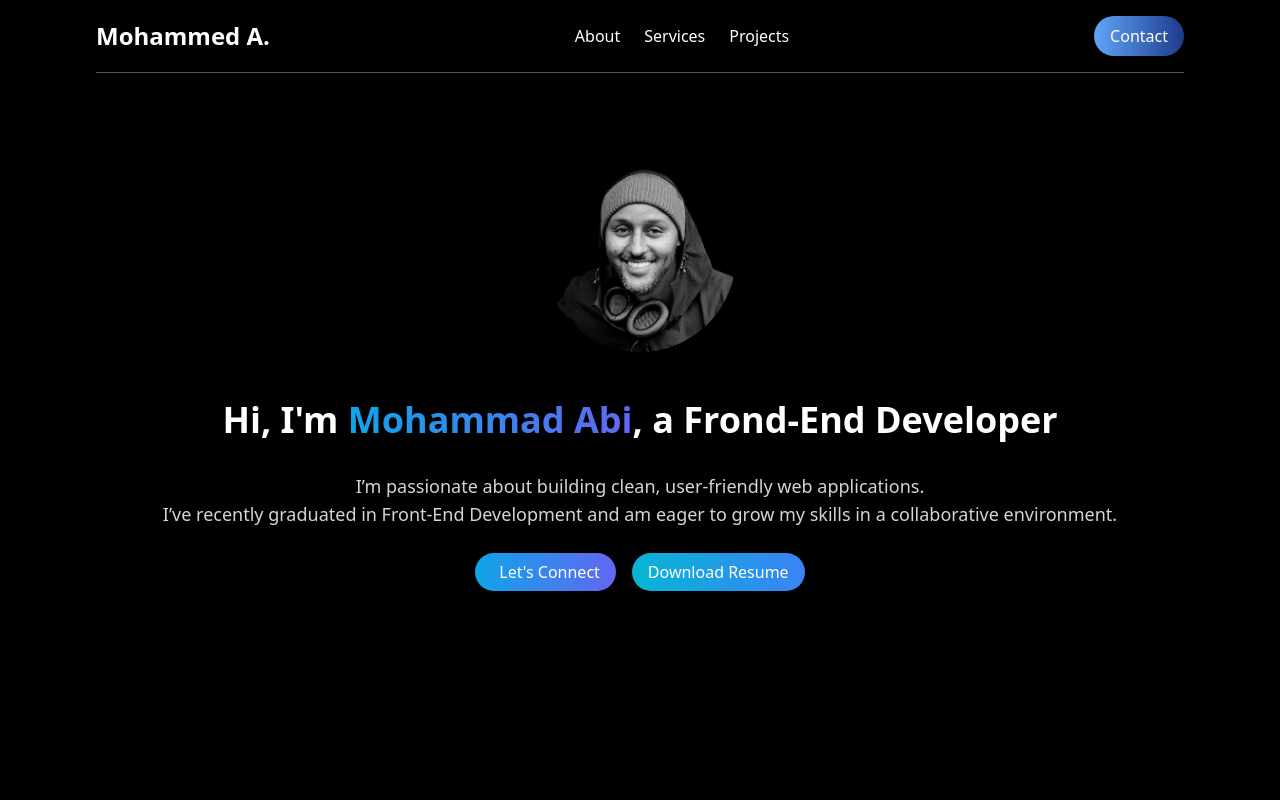
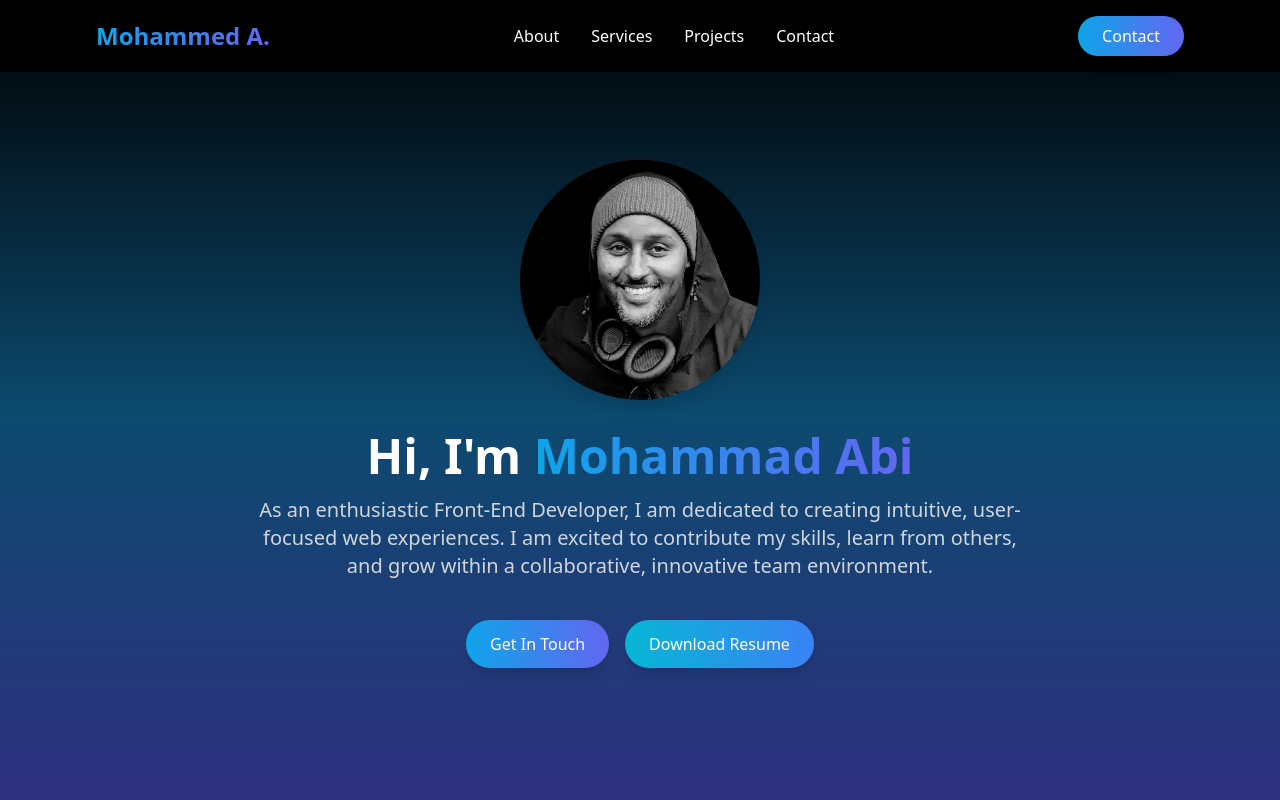
Before and after one commit to MohammedAbi/Personal-Portfolio-Website-with-React-Vite-and-Tailwind-CSS, a React (Vite) app: page / in a window 1280 px wide. Shown: the top 800 px of the page. Built offline with nearby package versions, Linux system fonts and the light colour scheme.

Commit message:
Updated bg for all pages

```diff
--- a/src/components/About.jsx
+++ b/src/components/About.jsx
@@ -3,14 +3,17 @@ import AboutImage from "../assets/hero-image-1.png";
 
 function About() {
   return (
-    <div className="bg-black text-white py-20" id="about">
+    <div
+      className="bg-gradient-to-b from-indigo-900 via-sky-900 to-black text-white py-20"
+      id="about"
+    >
       <div className="container mx-auto px-8 md:px-16 lg:px-24">
         <h2 className="text-4xl font-bold text-center mb-12">About Me</h2>
         <div className="flex flex-col md:flex-row items-center md:space-x-12 md:items-start">
           <img
             src={AboutImage}
             alt="About me"
-            className="w-72 h-80 rounded object-cover mb-8 md:mb-0"
+            className="w-80 h-80 rounded object-cover mb-8 md:mb-0"
           />
           <div className="flex-1">
             <p className="text-lg mb-8">
--- a/src/components/Contact.jsx
+++ b/src/components/Contact.jsx
@@ -32,7 +32,10 @@ const Contact = () => {
   };
 
   return (
-    <div className="bg-black text-white py-20" id="contact">
+    <div
+      className="bg-gradient-to-t from-indigo-900 via-sky-900 to-black text-white py-20 mt-[-10px]"
+      id="contact"
+    >
       <div className="container mx-auto px-8 md:px-16 lg:px-24">
         <h2 className="text-4xl font-bold text-center mb-12">Contact Me</h2>
         <div className="flex flex-col md:flex-row items-start md:space-x-12">
--- a/src/components/Footer.jsx
+++ b/src/components/Footer.jsx
@@ -1,36 +1,46 @@
 import React from "react";
-import { FaFacebook, FaGithub, FaLinkedin, FaTwitter } from "react-icons/fa";
+import { FaGithub, FaLinkedin } from "react-icons/fa";
 
 const Footer = () => {
   return (
-    <footer className="bg-black text-white py-8">
+    <footer className="bg-gradient-to-b from-indigo-900 via-sky-900 to-black text-gray-400 py-8 mt-[-10px]">
       <div className="container mx-auto px-8 md:px-16 lg:px-24">
         <div
           className="border-t border-gray-600 pt-4 flex flex-col md:flex-row
           justify-between items-center"
         >
-          <p className="text-gray-400">
+          <p>
             &copy; {new Date().getFullYear()} Mohammed A. All rights reserved.
           </p>
           <div className="flex space-x-4 my-4 md:my-0">
             <a
               href="https://www.linkedin.com/in/mohammedabdulabi/"
-              className="text-gray-400 hover:text-white"
+              className=" hover:text-white"
+              aria-label="Visit my LinkedIn profile"
             >
               <FaLinkedin />
             </a>
             <a
               href="https://github.com/MohammedAbi"
-              className="text-gray-400 hover:text-white"
+              className=" hover:text-white"
+              aria-label="Visit my GitHub profile"
             >
               <FaGithub />
             </a>
           </div>
           <div className="flex space-x-4">
-            <a href="#" className="text-gray-400 hover:text-white">
+            <a
+              href="./"
+              className=" hover:text-white"
+              aria-label="Privacy policy"
+            >
               Privacy
             </a>
-            <a href="#" className="text-gray-400 hover:text-white">
+            <a
+              href="./"
+              className="hover:text-white"
+              aria-label="Terms of service"
+            >
               Terms of Service
             </a>
           </div>
--- a/src/components/Hero.jsx
+++ b/src/components/Hero.jsx
@@ -1,43 +1,101 @@
+// import React from "react";
+// import HeroImage from "../assets/profile-pic-3.png";
+// import ResumeFile from "../assets/ResumeFile.pdf";
+
+// function Hero() {
+//   return (
+//     <div className="bg-black text-white text-center py-40" id="hero">
+//       <img
+//         src={HeroImage}
+//         alt="Mohammad Abi"
+//         className="mx-auto mb-8 w-48 h-48 rounded-full object-cover transform
+//             transition-transform duration-300 hover:scale-105"
+//       />
+//       <h1 className="text-4xl font-bold py-4">
+//         Hi, I'm{" "}
+//         <span className="text-transparent bg-clip-text bg-gradient-to-r from-sky-500 to-indigo-500">
+//           Mohammad Abi
+//         </span>
+//         , a Frond-End Developer
+//       </h1>
+//       <p className="mt-4 text-lg text-gray-300">
+//         I’m passionate about building clean, user-friendly web applications. <br />
+//         I’ve recently graduated in Front-End Development and am eager to grow my
+//         skills in a collaborative environment.
+//       </p>
+//       <div className="mt-8 space-x-4">
+//         {/* Get In Touch Button */}
+//         <a
+//           href="#contact" // Navigate to the contact form section
+//           className="bg-gradient-to-r from-sky-500 to-indigo-500 text-white
+//                 transform transition-transform duration-300 hover:scale-105 px-4 py-2 rounded-full"
+//         >
+//           <i className="fas fa-envelope mr-2"></i> Let's Connect
+//         </a>
+//         {/* Resume Button */}
+//         <a
+//           href={ResumeFile} // Link to resume file
+//           download="Mohammad_Abi_Resume.pdf" // Set download filename
+//           className="bg-gradient-to-r from-cyan-500 to-blue-500 text-white
+//                 transform transition-transform duration-300 hover:scale-105 px-4 py-2 rounded-full"
+//         >
+//           Download Resume
+//         </a>
+//       </div>
+//     </div>
+//   );
+// }
+
+// export default Hero;
+
 import React from "react";
 import HeroImage from "../assets/profile-pic-3.png";
 import ResumeFile from "../assets/ResumeFile.pdf";
 
 function Hero() {
   return (
-    <div className="bg-black text-white text-center py-40" id="hero">
+    <div
+      className="bg-gradient-to-t from-indigo-900 via-sky-900 to-black text-white py-40 flex flex-col items-center"
+      id="hero"
+    >
+      {/* Profile Image */}
       <img
         src={HeroImage}
         alt="Mohammad Abi"
-        className="mx-auto mb-8 w-48 h-48 rounded-full object-cover transform
-            transition-transform duration-300 hover:scale-105"
+        className="mb-8 w-60 h-60 rounded-full object-cover shadow-lg transform
+          transition-transform duration-300 hover:scale-105"
       />
-      <h1 className="text-4xl font-bold py-4">
+
+      {/* Heading */}
+      <h1 className="text-5xl font-extrabold text-center">
         Hi, I'm{" "}
         <span className="text-transparent bg-clip-text bg-gradient-to-r from-sky-500 to-indigo-500">
           Mohammad Abi
         </span>
-        , a Frond-End Developer
       </h1>
-      <p className="mt-4 text-lg text-gray-300">
-        I’m passionate about building clean, user-friendly web applications. <br />
-        I’ve recently graduated in Front-End Development and am eager to grow my
-        skills in a collaborative environment.
+      <p className="mt-4 text-xl font-medium text-gray-300 text-center max-w-3xl">
+        As an enthusiastic Front-End Developer, I am dedicated to creating
+        intuitive, user-focused web experiences. I am excited to contribute my
+        skills, learn from others, and grow within a collaborative, innovative
+        team environment.
       </p>
-      <div className="mt-8 space-x-4">
+
+      {/* Call-to-Actions */}
+      <div className="mt-10 flex flex-wrap justify-center gap-4">
         {/* Get In Touch Button */}
         <a
-          href="#contact" // Navigate to the contact form section
-          className="bg-gradient-to-r from-sky-500 to-indigo-500 text-white
-                transform transition-transform duration-300 hover:scale-105 px-4 py-2 rounded-full"
+          href="#contact"
+          className="bg-gradient-to-r from-sky-500 to-indigo-500 text-white px-6 py-3 rounded-full
+            shadow-lg transform transition-transform duration-300 hover:scale-110 hover:shadow-xl"
         >
-          <i className="fas fa-envelope mr-2"></i> Let's Connect
+          Get In Touch
         </a>
         {/* Resume Button */}
         <a
-          href={ResumeFile} // Link to resume file
-          download="Mohammad_Abi_Resume.pdf" // Set download filename
-          className="bg-gradient-to-r from-cyan-500 to-blue-500 text-white
-                transform transition-transform duration-300 hover:scale-105 px-4 py-2 rounded-full"
+          href={ResumeFile}
+          download="Mohammad_Abi_Resume.pdf"
+          className="bg-gradient-to-r from-cyan-500 to-blue-500 text-white px-6 py-3 rounded-full
+            shadow-lg transform transition-transform duration-300 hover:scale-110 hover:shadow-xl"
         >
           Download Resume
         </a>
--- a/src/components/Navbar.jsx
+++ b/src/components/Navbar.jsx
@@ -1,24 +1,140 @@
+// import React, { useState, useEffect } from "react";
+// import { FaBars } from "react-icons/fa";
+// import { FaTimes } from "react-icons/fa";
+
+// function Navbar() {
+//   const [menuOpen, setMenuOpen] = useState(false);
+
+//   // Toggle menu
+//   const toggleMenu = () => {
+//     setMenuOpen((prev) => !prev);
+//   };
+
+//   // Manage body scroll when menu state changes
+//   useEffect(() => {
+//     document.body.style.overflow = menuOpen ? "hidden" : "auto";
+//     return () => {
+//       document.body.style.overflow = "auto"; // Cleanup to restore scrolling on unmount
+//     };
+//   }, [menuOpen]);
+
+//   // Close menu on window resize if width is above mobile
+//   useEffect(() => {
+//     const handleResize = () => {
+//       if (window.innerWidth >= 768 && menuOpen) {
+//         setMenuOpen(false);
+//       }
+//     };
+//     window.addEventListener("resize", handleResize);
+//     return () => {
+//       window.removeEventListener("resize", handleResize);
+//     };
+//   }, [menuOpen]);
+
+//   return (
+//     <nav className="bg-black text-white px-8 md:px-16 lg:px-24 fixed top-0 w-full z-50">
+//       <div className="container mx-auto py-4 flex justify-between items-center border-b border-gray-600">
+//         {/* Logo */}
+//         <div className="text-2xl font-bold">
+//           <a href="#hero">Mohammed A.</a>
+//         </div>
+
+//         {/* Hamburger Icon for Mobile */}
+//         <button
+//           className="md:hidden text-2xl z-50"
+//           onClick={toggleMenu}
+//           aria-label="Toggle menu"
+//         >
+//           {menuOpen ? <FaTimes /> : <FaBars />}
+//         </button>
+
+//         {/* Desktop Navigation Links */}
+//         <div className="hidden md:flex space-x-6">
+//           <a href="#about" className="hover:text-gray-400">
+//             About
+//           </a>
+//           <a href="#service" className="hover:text-gray-400">
+//             Services
+//           </a>
+//           <a href="#project" className="hover:text-gray-400">
+//             Projects
+//           </a>
+//         </div>
+
+//         {/* Connect Button for Desktop */}
+//         <button
+//           className="hidden md:inline bg-gradient-to-r from-blue-400 to-blue-900 text-white
+//                      transform transition-transform duration-300 hover:scale-105 px-4 py-2 rounded-full"
+//         >
+//           <a href="#contact" className="hover:text-gray-400">
+//             Contact
+//           </a>
+//         </button>
+
+//         {/* Full-Screen Mobile Menu */}
+//         {menuOpen && (
+//           <div className="fixed inset-0 bg-black bg-opacity-90 z-40 flex flex-col items-center justify-center">
+//             <div className="flex flex-col space-y-6 text-center text-2xl">
+//               <a
+//                 href="#about"
+//                 className="hover:text-gray-400"
+//                 onClick={toggleMenu}
+//               >
+//                 About Me
+//               </a>
+//               <a
+//                 href="#service"
+//                 className="hover:text-gray-400"
+//                 onClick={toggleMenu}
+//               >
+//                 Services
+//               </a>
+//               <a
+//                 href="#project"
+//                 className="hover:text-gray-400"
+//                 onClick={toggleMenu}
+//               >
+//                 Projects
+//               </a>
+//               <button
+//                 className="bg-gradient-to-r from-blue-400 to-blue-900 text-white mt-4 px-6 py-2 rounded-full"
+//                 onClick={toggleMenu}
+//               >
+//                 <a href="#contact" className="hover:text-gray-400">
+//                   Contact
+//                 </a>
+//               </button>
+//             </div>
+//           </div>
+//         )}
+//       </div>
+//     </nav>
+//   );
+// }
+
+// export default Navbar;
+
 import React, { useState, useEffect } from "react";
-import { FaBars } from "react-icons/fa";
-import { FaTimes } from "react-icons/fa";
+import { FaBars, FaTimes } from "react-icons/fa";
 
 function Navbar() {
   const [menuOpen, setMenuOpen] = useState(false);
+  const [scrolled, setScrolled] = useState(false);
 
   // Toggle menu
   const toggleMenu = () => {
     setMenuOpen((prev) => !prev);
   };
 
-  // Manage body scroll when menu state changes
+  // Manage body scroll when menu is open
   useEffect(() => {
     document.body.style.overflow = menuOpen ? "hidden" : "auto";
     return () => {
-      document.body.style.overflow = "auto"; // Cleanup to restore scrolling on unmount
+      document.body.style.overflow = "auto"; // Restore scrolling on unmount
     };
   }, [menuOpen]);
 
-  // Close menu on window resize if width is above mobile
+  // Close menu on window resize for larger screens
   useEffect(() => {
     const handleResize = () => {
       if (window.innerWidth >= 768 && menuOpen) {
@@ -31,80 +147,109 @@ function Navbar() {
     };
   }, [menuOpen]);
 
+  // Add scroll effect to shrink navbar
+  useEffect(() => {
+    const handleScroll = () => {
+      setScrolled(window.scrollY > 50); // Shrink navbar after 50px scroll
+    };
+    window.addEventListener("scroll", handleScroll);
+    return () => {
+      window.removeEventListener("scroll", handleScroll);
+    };
+  }, []);
+
   return (
-    <nav className="bg-black text-white px-8 md:px-16 lg:px-24 fixed top-0 w-full z-50">
-      <div className="container mx-auto py-4 flex justify-between items-center border-b border-gray-600">
+    <nav
+      className={`${
+        scrolled ? "py-2 bg-opacity-100 shadow-lg" : "py-4"
+      } bg-black text-white fixed top-0 w-full z-50 transition-all duration-300`}
+    >
+      <div className="container mx-auto px-8 md:px-16 lg:px-24 flex justify-between items-center">
         {/* Logo */}
-        <div className="text-2xl font-bold">
-          <a href="#hero">Mohammed A.</a>
-        </div>
+        <a
+          href="#hero"
+          className="text-2xl font-extrabold text-transparent bg-clip-text bg-gradient-to-r from-sky-500 to-indigo-500"
+        >
+          Mohammed A.
+        </a>
 
-        {/* Hamburger Icon for Mobile */}
+        {/* Hamburger Menu Button */}
         <button
-          className="md:hidden text-2xl z-50"
+          className="md:hidden text-3xl z-50"
           onClick={toggleMenu}
-          aria-label="Toggle menu"
+          aria-label="Toggle Menu"
         >
           {menuOpen ? <FaTimes /> : <FaBars />}
         </button>
 
         {/* Desktop Navigation Links */}
-        <div className="hidden md:flex space-x-6">
-          <a href="#about" className="hover:text-gray-400">
+        <div className="hidden md:flex space-x-8 font-medium">
+          <a
+            href="#about"
+            className="hover:text-sky-400 transition-colors duration-300"
+          >
             About
           </a>
-          <a href="#service" className="hover:text-gray-400">
+          <a
+            href="#service"
+            className="hover:text-sky-400 transition-colors duration-300"
+          >
             Services
           </a>
-          <a href="#project" className="hover:text-gray-400">
+          <a
+            href="#project"
+            className="hover:text-sky-400 transition-colors duration-300"
+          >
             Projects
+          </a>
+          <a
+            href="#contact"
+            className="hover:text-sky-400 transition-colors duration-300"
+          >
+            Contact
           </a>
         </div>
 
-        {/* Connect Button for Desktop */}
-        <button
-          className="hidden md:inline bg-gradient-to-r from-blue-400 to-blue-900 text-white
-                     transform transition-transform duration-300 hover:scale-105 px-4 py-2 rounded-full"
+        {/* Call-to-Action Button */}
+        <a
+          href="#contact"
+          className="hidden md:inline bg-gradient-to-r from-sky-500 to-indigo-500 text-white px-6 py-2 rounded-full
+            shadow-lg transform transition-transform duration-300 hover:scale-110"
         >
-          <a href="#contact" className="hover:text-gray-400">
           Contact
         </a>
-        </button>
 
-        {/* Full-Screen Mobile Menu */}
+        {/* Mobile Full-Screen Menu */}
         {menuOpen && (
-          <div className="fixed inset-0 bg-black bg-opacity-90 z-40 flex flex-col items-center justify-center">
-            <div className="flex flex-col space-y-6 text-center text-2xl">
+          <div className="fixed inset-0 bg-black bg-opacity-95 z-40 flex flex-col items-center justify-center space-y-8 text-2xl">
             <a
               href="#about"
-                className="hover:text-gray-400"
+              className="hover:text-sky-400"
               onClick={toggleMenu}
             >
               About Me
             </a>
             <a
               href="#service"
-                className="hover:text-gray-400"
+              className="hover:text-sky-400"
               onClick={toggleMenu}
             >
               Services
             </a>
             <a
               href="#project"
-                className="hover:text-gray-400"
+              className="hover:text-sky-400"
               onClick={toggleMenu}
             >
               Projects
             </a>
-              <button
-                className="bg-gradient-to-r from-blue-400 to-blue-900 text-white mt-4 px-6 py-2 rounded-full"
+            <a
+              href="#contact"
+              className="bg-gradient-to-r from-sky-500 to-indigo-500 text-white px-6 py-2 rounded-full shadow-lg"
               onClick={toggleMenu}
             >
-                <a href="#contact" className="hover:text-gray-400">
               Contact
             </a>
-              </button>
-            </div>
           </div>
         )}
       </div>
--- a/src/components/Projects.jsx
+++ b/src/components/Projects.jsx
@@ -34,29 +34,36 @@ const projects = [
 
 const Projects = () => {
   return (
-    <div className="bg-black text-white py-20" id="project">
+    <div
+      className="bg-gradient-to-b from-indigo-900 via-sky-900 to-black text-white py-20 mt-[-10px]"
+      id="project"
+    >
       <div className="container mx-auto px-8 md:px-16 lg:px-24">
         <h2 className="text-4xl font-bold text-center mb-12">My Projects</h2>
         <div className="grid grid-cols-1 md:grid-cols-2 lg:grid-cols-3 gap-8">
           {projects.map((project) => (
-            <div
+            <article
               key={project.id}
               className="bg-gray-800 p-6 rounded-lg hover:shadow-lg
-            transform transition-transform duration-300 hover:scale-105"
+                transform transition-transform duration-300 hover:scale-105"
             >
               <img
                 src={project.image}
-                alt={project.name}
-                className="rounded-lg mb-4
-              w-full h-48 object-cover"
+                alt={`Screenshot of the ${project.name} project`}
+                className="rounded-lg mb-4 w-full h-48 object-cover"
               />
-              <h3 className="text-2xl font-bold mb-2">{project.name}</h3>
-              <p className="text-gray-400 mb-4">{project.technologies}</p>
+              <h3 className="text-2xl font-bold mb-2 truncate">
+                {project.name}
+              </h3>
+              <p className="text-gray-400 mb-4 truncate">
+                {project.technologies}
+              </p>
               <div className="flex justify-around">
                 <a
                   href={project.github}
                   className="inline-block mx-auto bg-gradient-to-r
-              from-sky-500 to-indigo-500 text-white px-4 py-2 m-2 text-center rounded-full"
+                    from-sky-500 to-indigo-500 text-white px-4 py-2 m-2 text-center rounded-full
+                    transform transition-transform duration-300 hover:scale-105 hover:brightness-125"
                   target="_blank"
                   rel="noopener noreferrer"
                 >
@@ -65,14 +72,15 @@ const Projects = () => {
                 <a
                   href={project.liveDemo}
                   className="inline-block mx-auto bg-gradient-to-r
-              from-sky-500 to-indigo-500 text-white px-4 py-2 m-2 text-center rounded-full"
+                    from-sky-500 to-indigo-500 text-white px-4 py-2 m-2 text-center rounded-full
+                    transform transition-transform duration-300 hover:scale-105 hover:brightness-125"
                   target="_blank"
                   rel="noopener noreferrer"
                 >
                   Live Demo
                 </a>
               </div>
-            </div>
+            </article>
           ))}
         </div>
       </div>
--- a/src/components/Service.jsx
+++ b/src/components/Service.jsx
@@ -40,7 +40,10 @@ const services = [
 
 const Service = () => {
   return (
-    <div className="bg-black text-white py-20" id="service">
+    <div
+      className="bg-gradient-to-t from-indigo-900 via-sky-900 to-black text-white py-20 mt-[-10px]"
+      id="service"
+    >
       <div className="container mx-auto px-8 md:px-16 lg:px-24">
         <h2 className="text-4xl font-bold text-center mb-12">My Services</h2>
         <div className="grid grid-cols-1 md:grid-cols-2 lg:grid-cols-3 gap-8">
```
Lines whose indentation alone changed are shown as unchanged.
